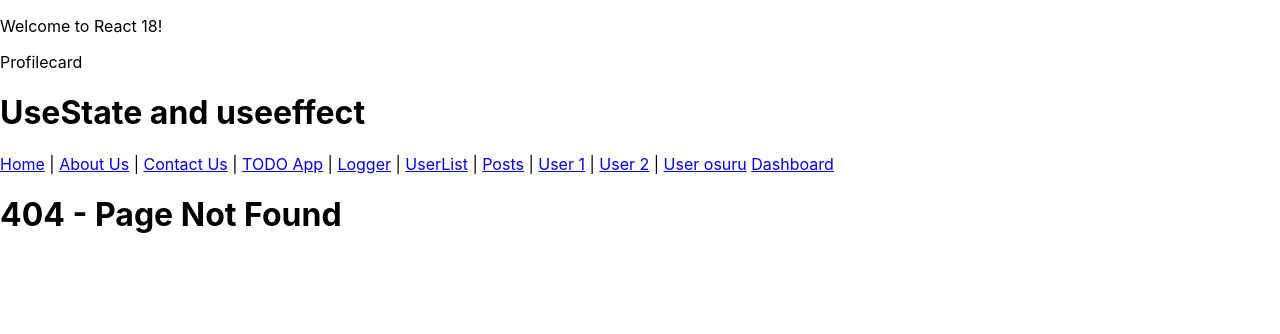
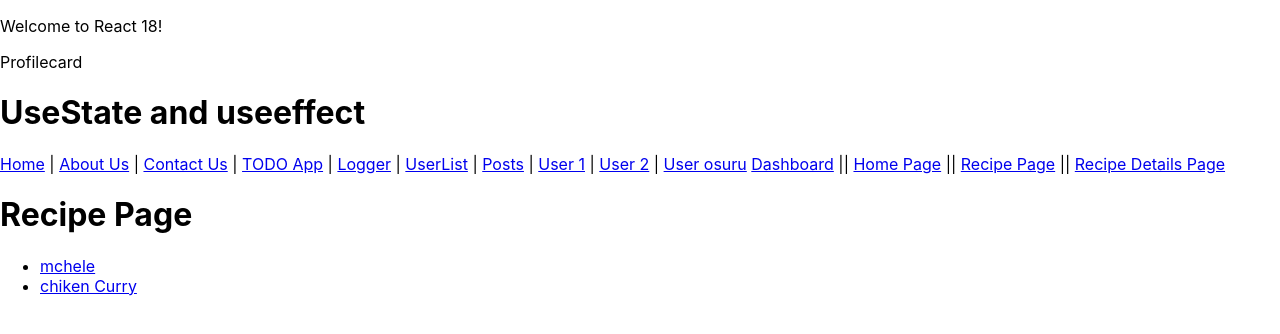
Before and after one commit to linscot10/Reactjs, a React (Create React App) app: page /recipe in a window 1280 px wide. Before the commit this address had no page. Shown: the top 334 px of the page. Built offline with nearby package versions, Linux system fonts and the light colour scheme.

Commit message:
recipe app

```diff
--- a/src/App.js
+++ b/src/App.js
@@ -21,6 +21,9 @@ import Profile_1 from "./Profile_1";
 import Settings from "./Settings";
 import HomeRedirect from "./HomeRedirect";
 import NotFound from "./NotFound";
+import RecipeDetails from "./RecipeDetails";
+import RecipeHome from "./RecipeHome";
+import Recipes from "./Recipes";
 
 function App() {
   return (
@@ -63,7 +66,7 @@ function App() {
 
       <BrowserRouter>
         <nav>
-          <Link to="/">Home</Link> | <Link to="/about">About Us</Link> | <Link to="/contact">Contact Us</Link> | <Link to="/todoApp">TODO App</Link> | <Link to="/logger">Logger</Link> | <Link to="/UsersList">UserList</Link> | <Link to="/posts">Posts</Link> | <Link to="/user/1" >User 1</Link> | <Link to="/user/2" >User 2</Link> | <Link to="/user/osuru" >User osuru</Link>   <Link to="/dashboard" >Dashboard</Link>
+          <Link to="/">Home</Link> | <Link to="/about">About Us</Link> | <Link to="/contact">Contact Us</Link> | <Link to="/todoApp">TODO App</Link> | <Link to="/logger">Logger</Link> | <Link to="/UsersList">UserList</Link> | <Link to="/posts">Posts</Link> | <Link to="/user/1" >User 1</Link> | <Link to="/user/2" >User 2</Link> | <Link to="/user/osuru" >User osuru</Link>   <Link to="/dashboard" >Dashboard</Link> || <Link to='/homeRecipe'> Home Page</Link> || <Link to='/recipe'> Recipe Page</Link> || <Link to='/recipeDetails/mchele'> Recipe Details Page</Link>
         </nav>
         <Routes>
           <Route path="/" element={<Home />} />
@@ -88,7 +91,10 @@ function App() {
           </Route>
 
           <Route path="/homeRedirect" element={<HomeRedirect />} />
-          <Route path="*" element={<NotFound/>} />
+          <Route path="*" element={<NotFound />} />
+          <Route path="/homeRecipe" element={<RecipeHome />} />
+          <Route path="/recipeDetails/:id" element={<RecipeDetails />} />
+          <Route path="/recipe" element={<Recipes />} />
 
         </Routes>
       </BrowserRouter>
--- a/src/Dashboard.js
+++ b/src/Dashboard.js
@@ -6,6 +6,7 @@ const Dashboard = () => {
         <div>
             <h1>DashBoard</h1>
             <Outlet />
+            {/* outlet is used for nested routing  */}
         </div>
     )
 }
--- /dev/null
+++ b/src/RecipeDetails.js
@@ -0,0 +1,14 @@
+import React from 'react'
+import { useParams } from 'react-router-dom'
+
+const RecipeDetails = () => {
+
+    const { id } = useParams()
+    return (
+        <div>
+            <h1>Redipe Details:{id}</h1>
+        </div>
+    )
+}
+
+export default RecipeDetails
--- /dev/null
+++ b/src/RecipeHome.js
@@ -0,0 +1,11 @@
+import React from 'react'
+
+const RecipeHome = () => {
+    return (
+        <div>
+            <h1>Welcome to the Recipe Page</h1>
+        </div>
+    )
+}
+
+export default RecipeHome
--- /dev/null
+++ b/src/Recipes.js
@@ -0,0 +1,32 @@
+import React from 'react'
+import { Link } from 'react-router-dom'
+
+const Recipes = () => {
+
+    const recipes = [
+        {
+            id: 1,
+            name: "mchele"
+        }
+        ,
+        {
+            id: 2,
+            name: "chiken Curry"
+        }
+    ]
+    return (
+        <div>
+            <h1>Recipe Page</h1>
+
+            <ul>
+                {
+                    recipes.map((recipe) => (
+                        <li key={recipe.id}><Link to={`/recipeDetails/${recipe.id}`}>{recipe.name}</Link></li>
+                    ))
+                }
+            </ul>
+        </div>
+    )
+}
+
+export default Recipes
--- a/src/User.js
+++ b/src/User.js
@@ -1,6 +1,6 @@
 import React from 'react'
 import { useParams } from 'react-router-dom'
-
+// useParams is used for dynamic routing
 const User = () => {
     const { id } = useParams();
     return (
```
